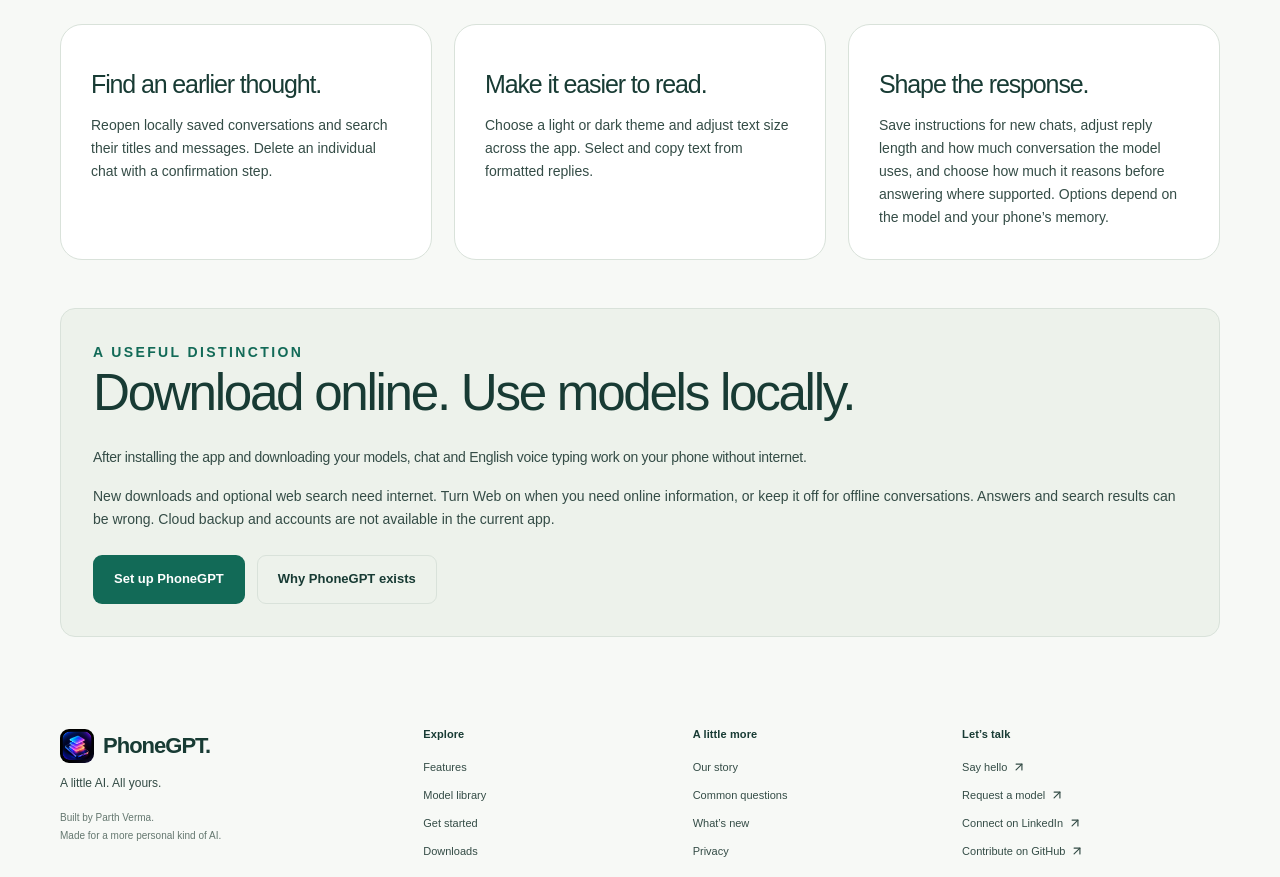
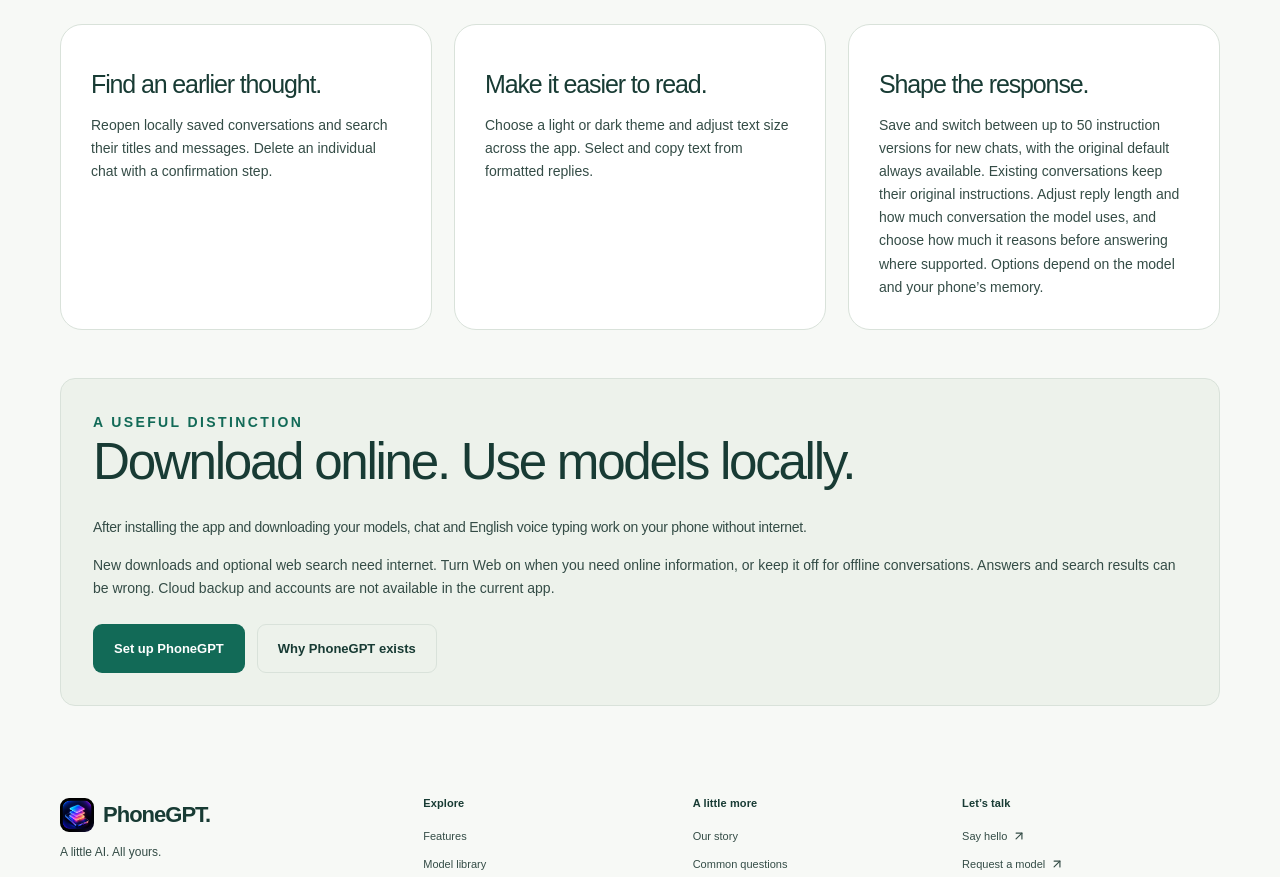
Before and after one commit to parth-verma7/phone-gpt-website, a Next.js app: page /phone-gpt-website/features in a window 1280 px wide. Shown: the part 2358-3235 px from the top of the page. Built offline with nearby package versions, Linux system fonts and the light colour scheme; no server answers.

Commit message:
Publish Android 0.5.13 download and saved instruction versions

```diff
--- a/app/features/page.tsx
+++ b/app/features/page.tsx
@@ -75,7 +75,7 @@ export default function FeaturesPage() {
           </article>
           <article className="feature-card">
             <h3>Shape the response.</h3>
-            <p>Save instructions for new chats, adjust reply length and how much conversation the model uses, and choose how much it reasons before answering where supported. Options depend on the model and your phone’s memory.</p>
+            <p>Save and switch between up to 50 instruction versions for new chats, with the original default always available. Existing conversations keep their original instructions. Adjust reply length and how much conversation the model uses, and choose how much it reasons before answering where supported. Options depend on the model and your phone’s memory.</p>
           </article>
         </div>
       </section>
--- a/components/FAQList.tsx
+++ b/components/FAQList.tsx
@@ -7,7 +7,7 @@ const questions = [
  {q:'How do I start my first chat?',a:<>Get the Android app from the <Link className="text-link" href="/downloads/">Downloads page</Link>. Open Models, choose a small model, download it and tap Load. Then open Chat and ask your first question. Our <Link className="text-link" href="/get-started/">getting-started guide</Link> walks you through it.</>},
  {q:'Which model should I choose?',a:<>Start small. Qwen 3.5 0.8B has a Preferred badge as a suggested first model. You can try others from the library to find what suits you and your phone. Voice typing uses a separate English Whisper model.</>},
  {q:'Will it work on my phone?',a:<>PhoneGPT needs Android 7.0 or later and a compatible 64-bit phone. You also need enough free storage for your models and enough phone memory to run them. Bigger models need more resources, so start with a compact option. Speed and compatibility vary by device.</>},
- {q:'Does it remember my conversation?',a:<>Follow-up questions use the current conversation, within your chosen model’s limits. Saving a chat does not give the model unlimited memory. Separate chats do not share their history. You can adjust how much conversation a model uses in Settings; larger settings need more phone memory.</>},
+ {q:'Does it remember my conversation?',a:<>Follow-up questions use the current conversation, within your chosen model’s limits. Saving a chat does not give the model unlimited memory. Separate chats do not share their history. Settings also lets you save and restore instruction versions for new chats; changing these does not rewrite existing conversations. You can adjust how much conversation a model uses in Settings; larger settings need more phone memory.</>},
  {q:'Can I speak instead of typing?',a:<>Yes. Download an English voice model, then tap the microphone and speak. Your words appear in the message box, ready to review and edit. Stop finishes the recording; Cancel discards text still being processed. Voice typing doesn’t send your message automatically, and replies are currently text only.</>},
  {q:'Can I ask questions about a file?',a:<>You can attach a plain-text (.txt) file up to 32 KB, as long as its text fits within the model’s conversation limit. Some text formats may not be readable. The app saves a copy with your chat; deleting the chat removes that copy, not your original file. Images, PDFs and Word documents aren’t supported yet.</>},
  {q:'Can I install PhoneGPT on an iPhone?',a:<>Not yet. PhoneGPT is currently available for Android. iPhone support is planned, but there is no iPhone download yet.</>},
--- a/lib/site.ts
+++ b/lib/site.ts
@@ -2,7 +2,7 @@ export const BASE_PATH = process.env.NEXT_PUBLIC_BASE_PATH ?? '/phone-gpt-websit
 export const SITE_URL = (process.env.NEXT_PUBLIC_SITE_URL ?? 'https://parth-verma7.github.io/phone-gpt-website').replace(/\/+$/, '');
 export const APP_REPOSITORY = 'https://github.com/parth-verma7/phone-gpt';
 export const CONTACT_EMAIL = 'tensor0712@gmail.com';
-export const APP_VERSION = '0.5.12';
+export const APP_VERSION = '0.5.13';
 export const ANDROID_RELEASE_URL = `https://github.com/parth-verma7/phone-gpt-website/releases/tag/android-v${APP_VERSION}`;
 export const ANDROID_APK_URL = `https://github.com/parth-verma7/phone-gpt-website/releases/download/android-v${APP_VERSION}/PhoneGPT-v${APP_VERSION}-standalone.apk`;
 export const asset = (path: string) => `${BASE_PATH}${path}`;
```
Also changed, not shown: app/changelog/page.tsx (+1 -1 lines), app/page.tsx (+1 -1 lines), 1 other file (tests, documents, lock files or other folders).
